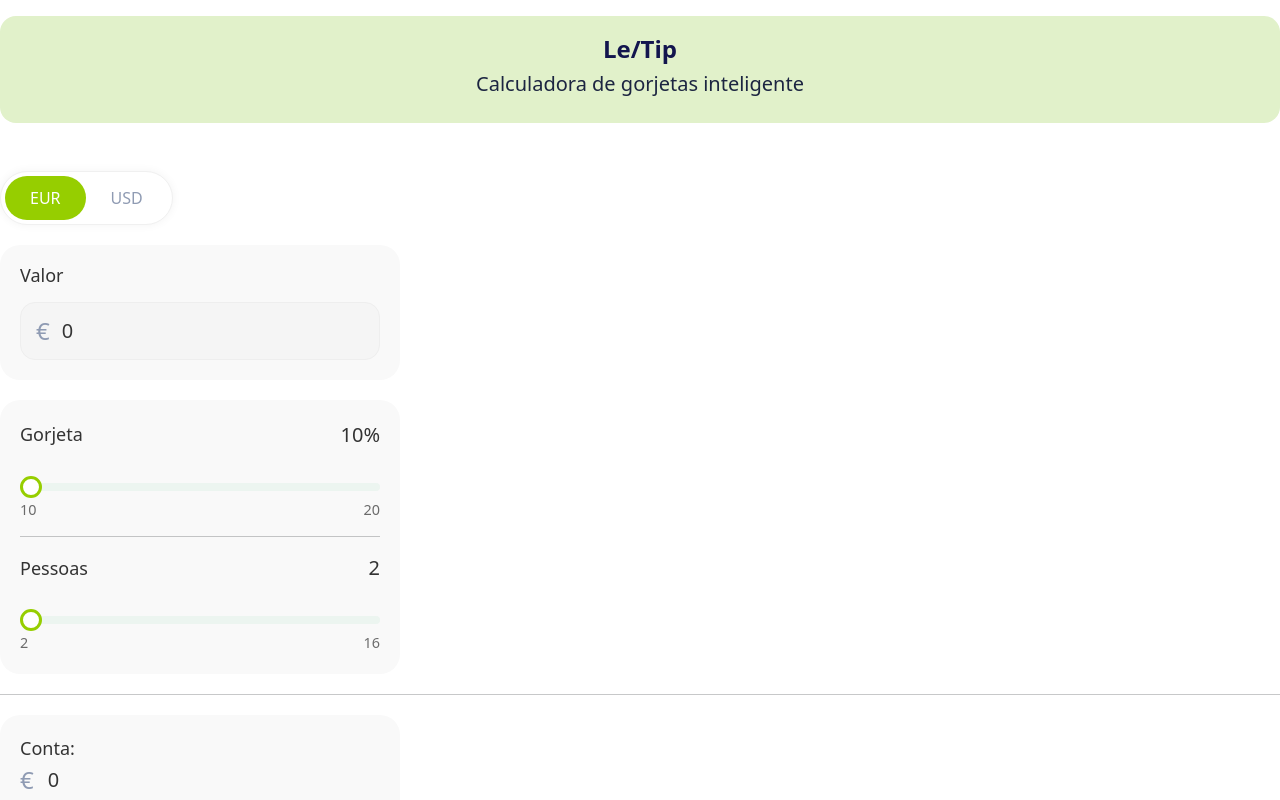
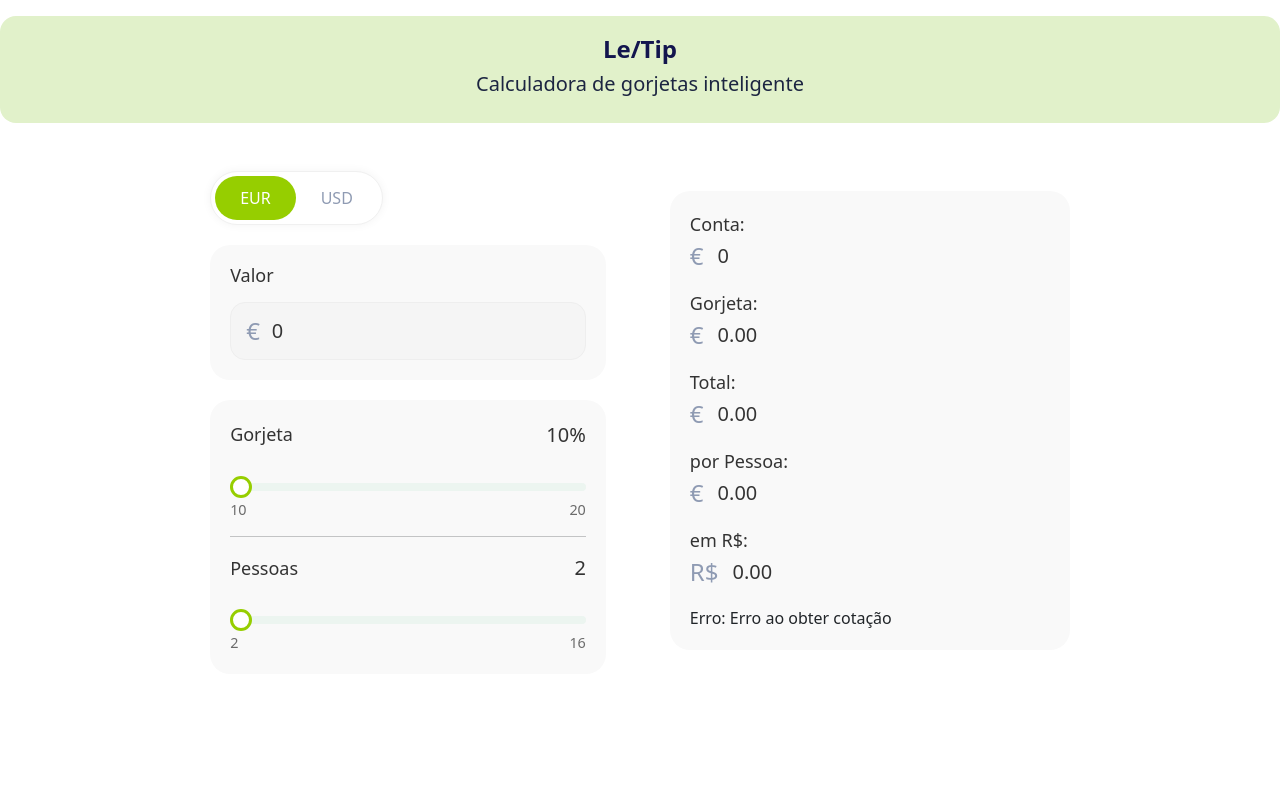
Before and after one commit to MorganaDuarte/le-tip, a Vue app: page / in a window 1280 px wide. Shown: the top 800 px of the page. Built offline with nearby package versions, Linux system fonts and the light colour scheme; no server answers; the HTML template or start-up script is replaced by a standard one.

Commit message:
create main content

```diff
--- a/src/assets/main.css
+++ b/src/assets/main.css
@@ -1,3 +1,10 @@
+.main-content {
+  display: flex;
+  justify-content: center;
+  gap: 4rem;
+  align-items: flex-start;
+}
+
 .currency-symbol {
  font-size: 24px;
  color: #8F9BB3;
--- a/src/components/DataValue.vue
+++ b/src/components/DataValue.vue
@@ -46,6 +46,7 @@ watch(selectedValue, async () => {
 <template>
   <HeaderSection />
 
+  <main class="main-content">
     <div>
       <div class="currency-selector">
         <button v-for="coin in coins" :key="coin.value"
@@ -91,8 +92,6 @@ watch(selectedValue, async () => {
       </div>
     </div>
 
-  <hr/>
-
     <div class="container">
       <div>
         <span class="container__label">Conta:</span>
@@ -136,5 +135,6 @@ watch(selectedValue, async () => {
         <span>{{ messageError }}</span>
       </div>
     </div>
+  </main>
 
 </template>
```
Lines whose indentation alone changed are shown as unchanged.
